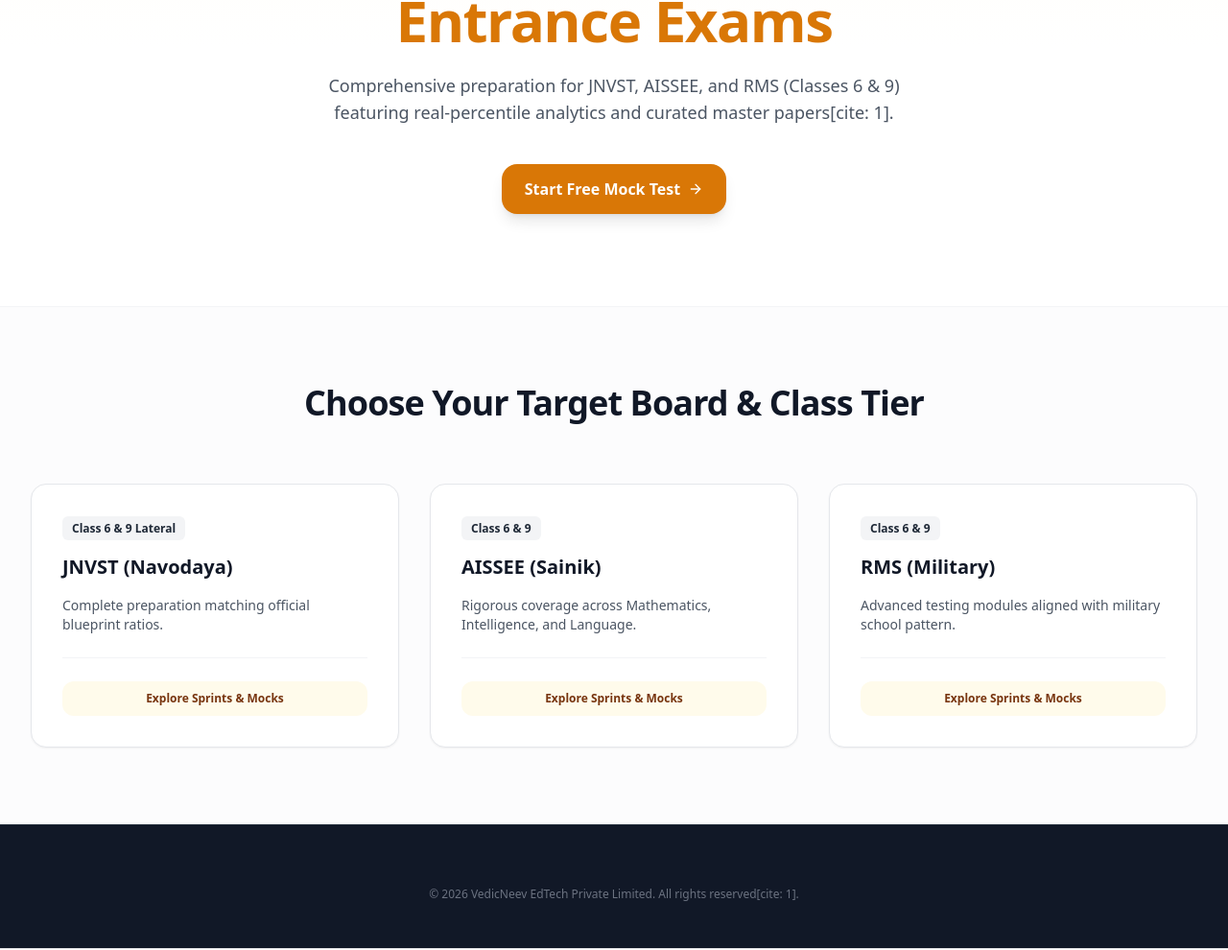
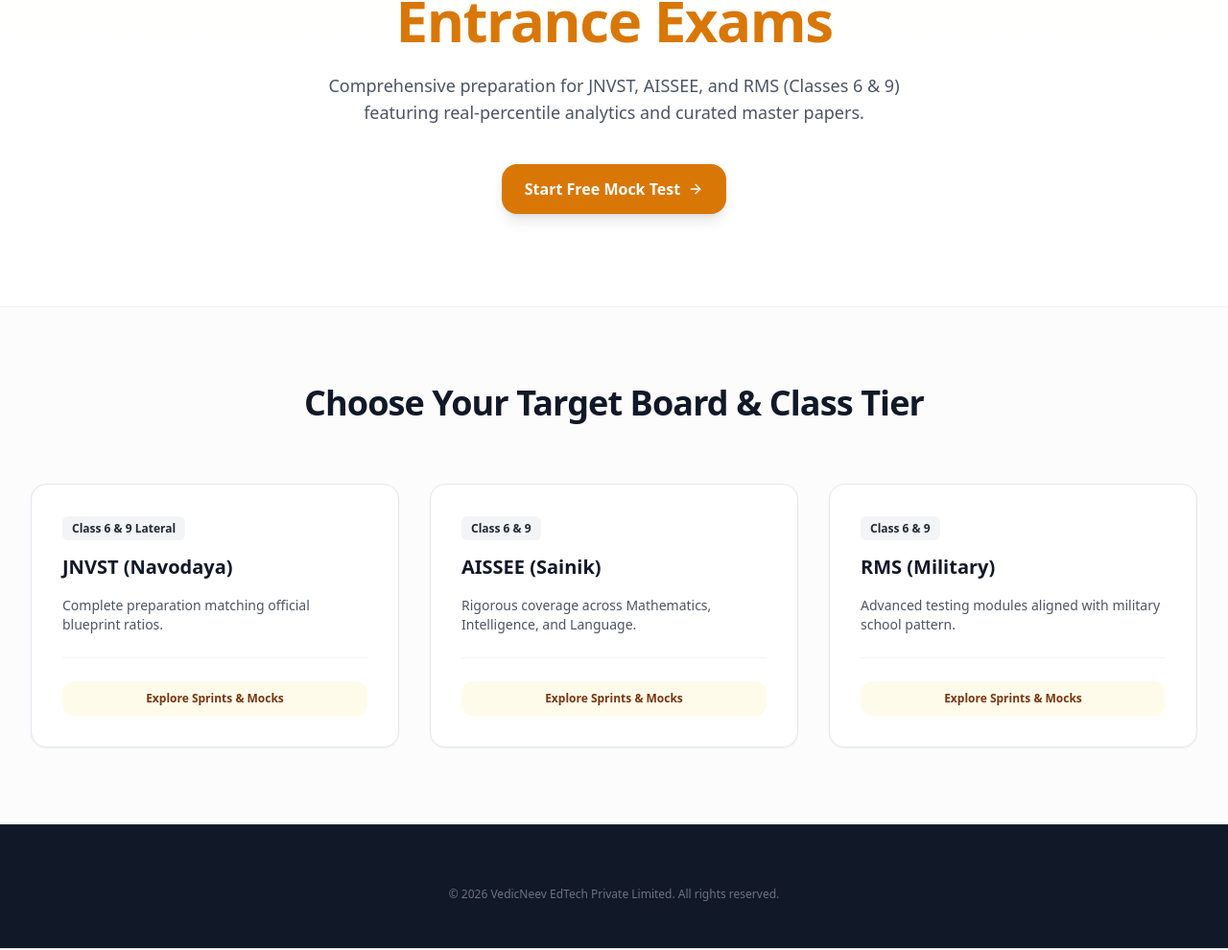
Before and after one commit to pathak32/vedicneev, a Next.js app in the folder apps/web/: page / in a window 1280 px wide. Shown: the part 365-1355 px from the top of the page at 96% size. Built offline with nearby package versions, Linux system fonts and the light colour scheme; no server answers.

Commit message:
Update root page markup directly

```diff
--- a/apps/web/app/page.tsx
+++ b/apps/web/app/page.tsx
@@ -32,7 +32,7 @@
               Master Government Boarding School <span className="text-amber-600">Entrance Exams</span>
             </h1>
             <p className="text-base sm:text-lg text-gray-600 leading-relaxed max-w-2xl mx-auto">
-              Comprehensive preparation for JNVST, AISSEE, and RMS (Classes 6 & 9) featuring real-percentile analytics and curated master papers[cite: 1].
+              Comprehensive preparation for JNVST, AISSEE, and RMS (Classes 6 & 9) featuring real-percentile analytics and curated master papers.
             </p>
             <div className="flex flex-col sm:flex-row items-center justify-center gap-4 pt-4">
               <Link href="/sprints" className="w-full sm:w-auto inline-flex items-center justify-center px-6 py-3.5 text-base font-bold text-white bg-amber-600 rounded-2xl shadow-lg hover:bg-amber-700 transition-all gap-2">
@@ -76,7 +76,7 @@
 
       <footer className="bg-gray-900 text-gray-300 border-t border-gray-800 pt-16 pb-12">
         <div className="max-w-7xl mx-auto px-4 sm:px-6 lg:px-8 text-center text-xs text-gray-500">
-          <p>© {new Date().getFullYear()} VedicNeev EdTech Private Limited. All rights reserved[cite: 1].</p>
+          <p>© {new Date().getFullYear()} VedicNeev EdTech Private Limited. All rights reserved.</p>
         </div>
       </footer>
     </div>
```
